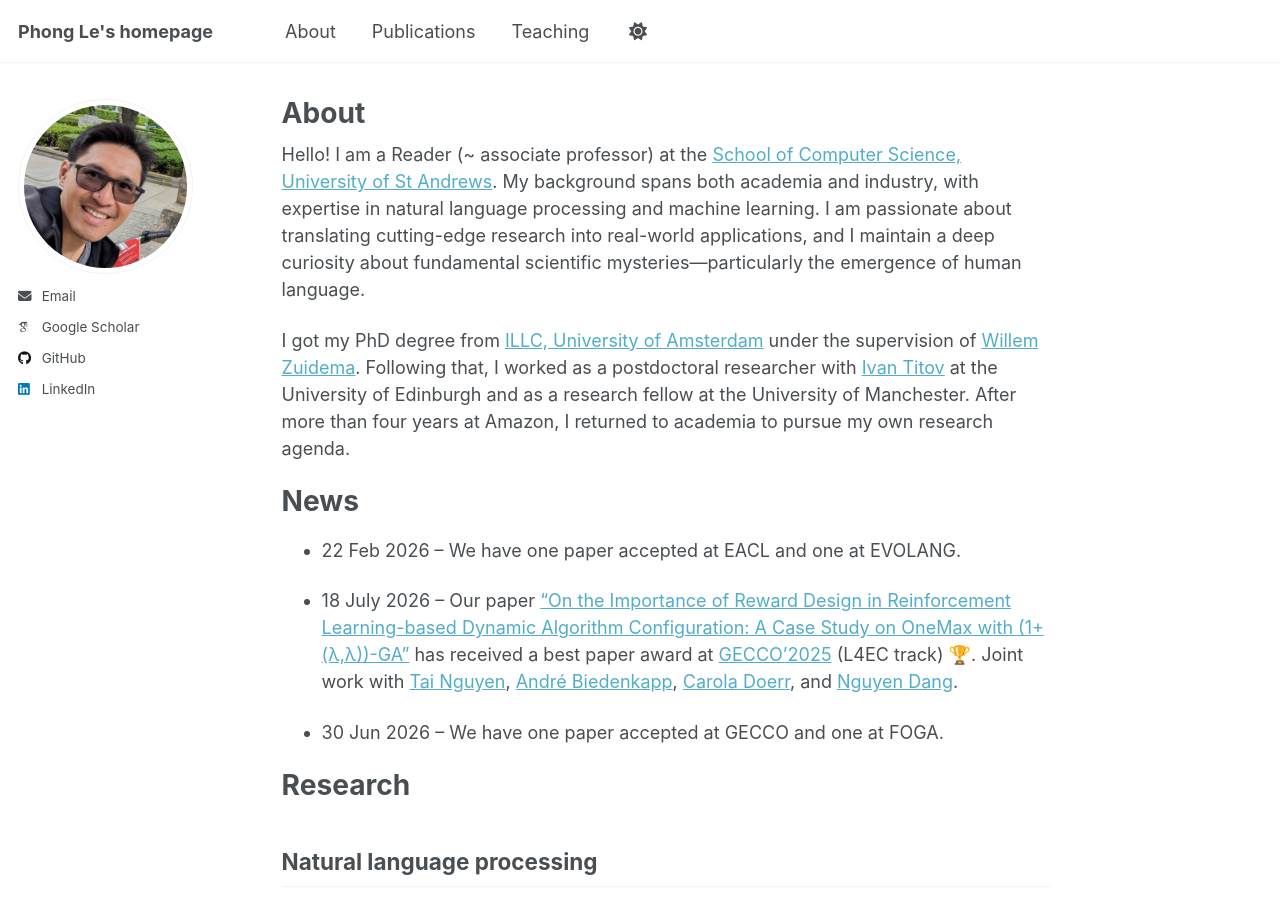
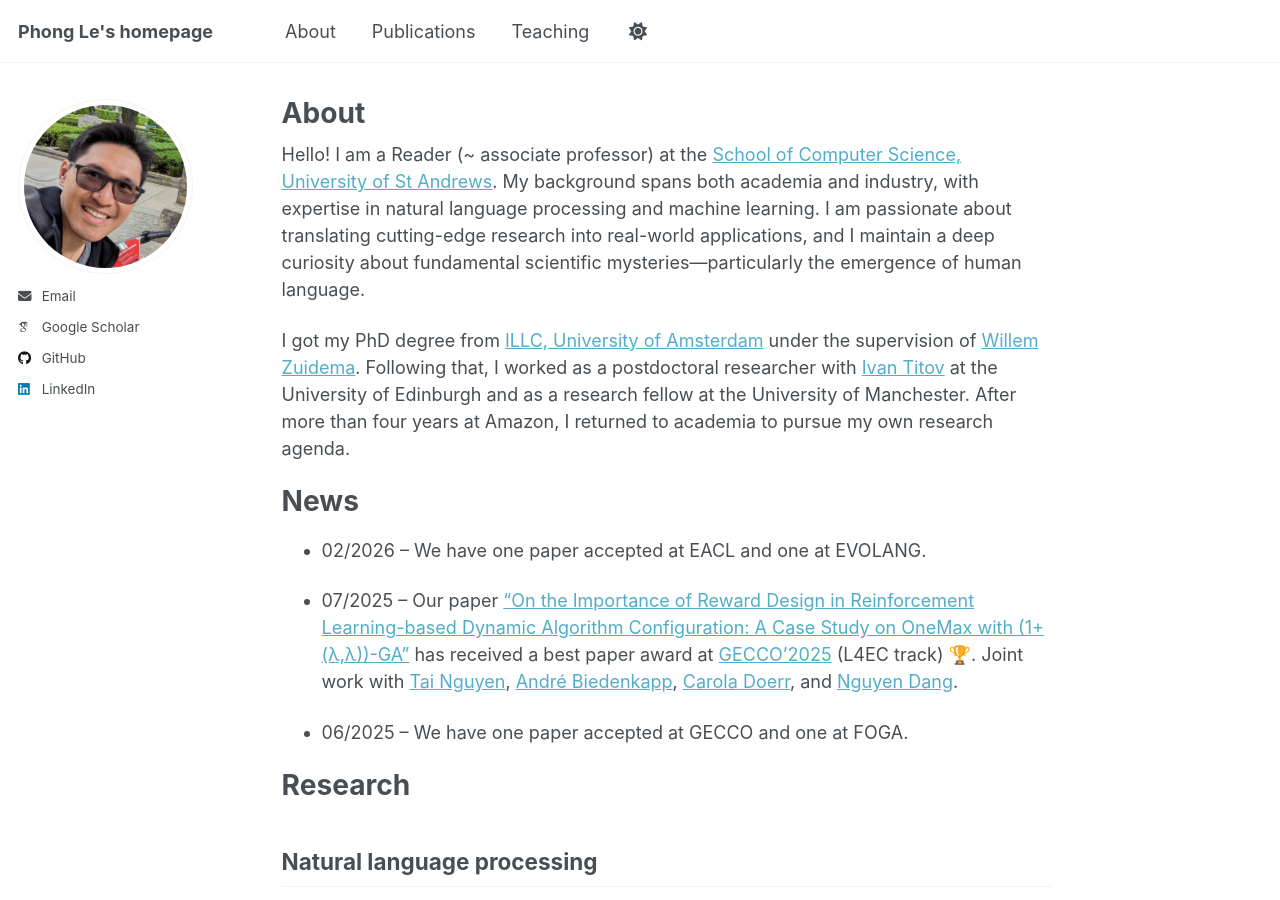
Before and after one commit to lephong/lephong.github.io, a Jekyll site: the page built from _pages/about.md, in a window 1280 px wide and 900 px high. Built offline with Jekyll 4.4.1, drawn with Linux system fonts in a browser that asks for light colours; emoji names are drawn with the system emoji font; some web fonts are replaced; a script that is not in the unit is left out.

Commit message:
Update date format in about.md

```diff
--- a/_pages/about.md
+++ b/_pages/about.md
@@ -14,11 +14,11 @@ I got my PhD degree from [ILLC, University of Amsterdam](https://www.illc.uva.nl
 
 News
 ======
-- 22 Feb 2026 -- We have one paper accepted at EACL and one at EVOLANG.
+- 02/2026 -- We have one paper accepted at EACL and one at EVOLANG.
 
-- 18 July 2026 -- Our paper ["On the Importance of Reward Design in Reinforcement Learning-based Dynamic Algorithm Configuration: A Case Study on OneMax with (1+(λ,λ))-GA"](https://arxiv.org/abs/2502.20265) has received a best paper award at [GECCO'2025](https://gecco-2025.sigevo.org/HomePage) (L4EC track) :trophy:. Joint work with [Tai Nguyen](https://research-portal.st-andrews.ac.uk/en/persons/tai-nguyen), [André  Biedenkapp](https://andrebiedenkapp.github.io/), [Carola Doerr](https://www.lip6.fr/Carola.Doerr), and [Nguyen Dang](https://ndangtt.github.io/).
+- 07/2025 -- Our paper ["On the Importance of Reward Design in Reinforcement Learning-based Dynamic Algorithm Configuration: A Case Study on OneMax with (1+(λ,λ))-GA"](https://arxiv.org/abs/2502.20265) has received a best paper award at [GECCO'2025](https://gecco-2025.sigevo.org/HomePage) (L4EC track) :trophy:. Joint work with [Tai Nguyen](https://research-portal.st-andrews.ac.uk/en/persons/tai-nguyen), [André  Biedenkapp](https://andrebiedenkapp.github.io/), [Carola Doerr](https://www.lip6.fr/Carola.Doerr), and [Nguyen Dang](https://ndangtt.github.io/).
 
-- 30 Jun 2026 -- We have one paper accepted at GECCO and one at FOGA.
+- 06/2025 -- We have one paper accepted at GECCO and one at FOGA.
 
 Research
 ======
```
